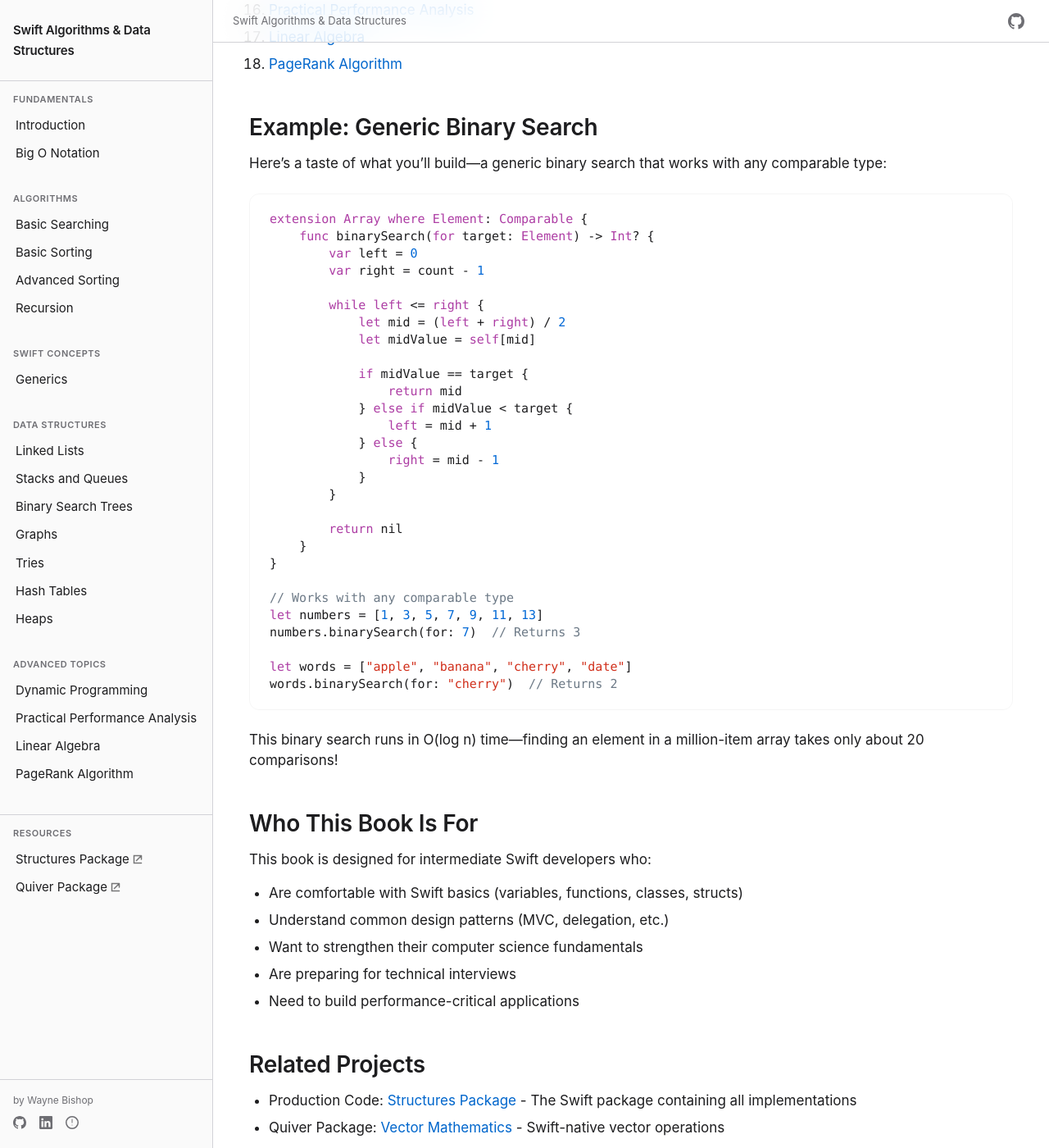
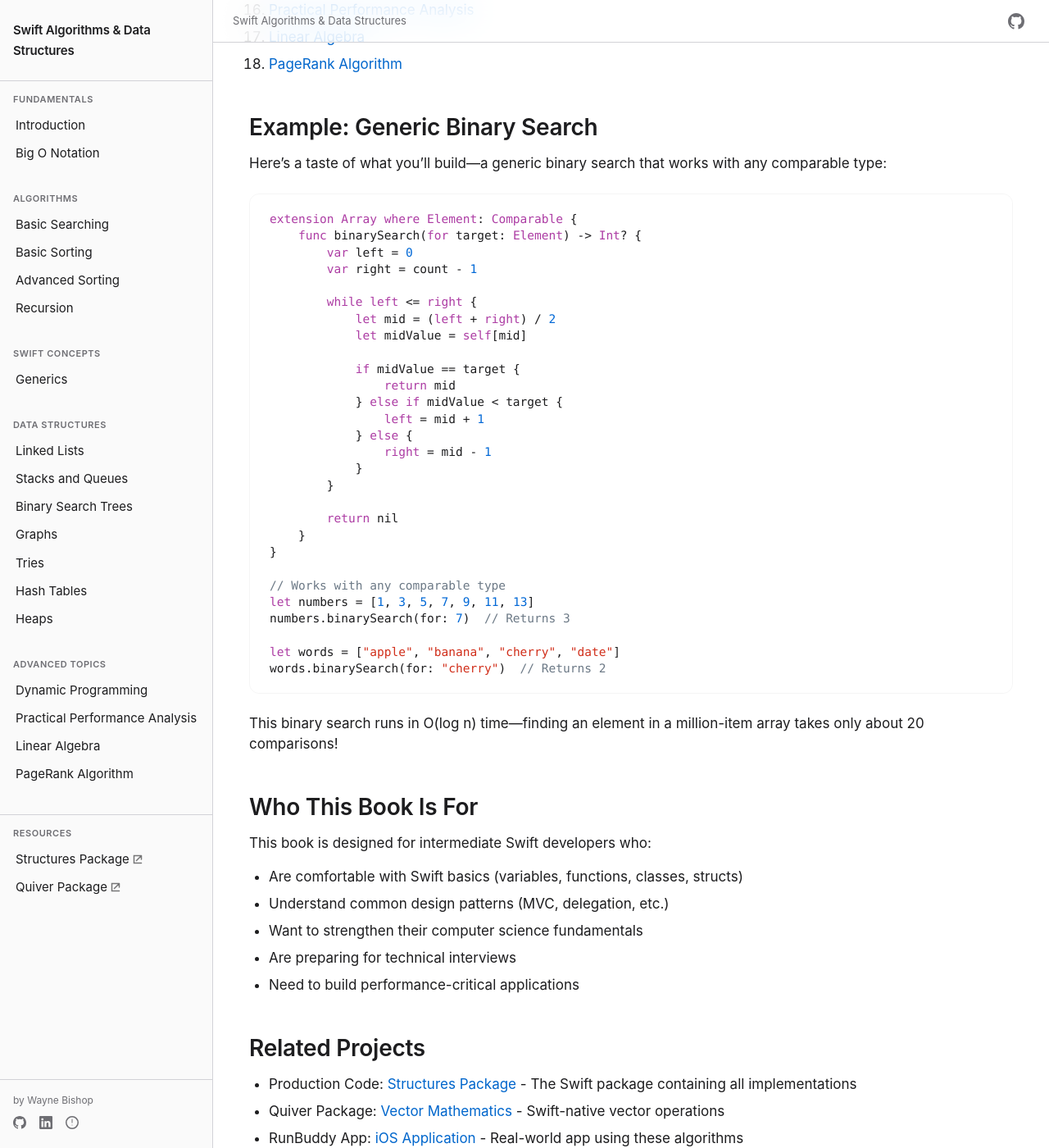
Before and after one commit to waynewbishop/swift-algorithms, a Jekyll site: the page built from index.md, in a window 1280 px wide and 1400 px high, scrolled down 1753 px. Shown: the whole window at 82% size. Built offline with Jekyll 4.4.1, drawn with Linux system fonts in a browser that asks for light colours.

Commit message:
feat: css updates..

```diff
--- a/assets/css/style.scss
+++ b/assets/css/style.scss
@@ -17,7 +17,7 @@
   --color-background: #ffffff;
   --color-background-secondary: #f5f5f7;
   --color-sidebar: #fafafa;
-  --color-code-bg: #F5F5F7;
+  --color-code-bg: #e6e6e6;
   --color-code-text: #1d1d1f;
   --color-keyword: #ad3da4;
   --color-string: #d12f1b;
@@ -441,10 +441,10 @@
   padding: 0;
   margin: 0;
   font-family: ui-monospace, "SF Mono", SFMono-Regular, Menlo, Monaco, Consolas, "Liberation Mono", "Courier New", monospace;
-  font-size: 15px;
+  font-size: 14.5px;
   font-weight: 400;
   letter-spacing: 0;
-  line-height: 1.4;
+  line-height: 1.3;
   -webkit-font-smoothing: antialiased;
   -moz-osx-font-smoothing: grayscale;
   display: block;
```
